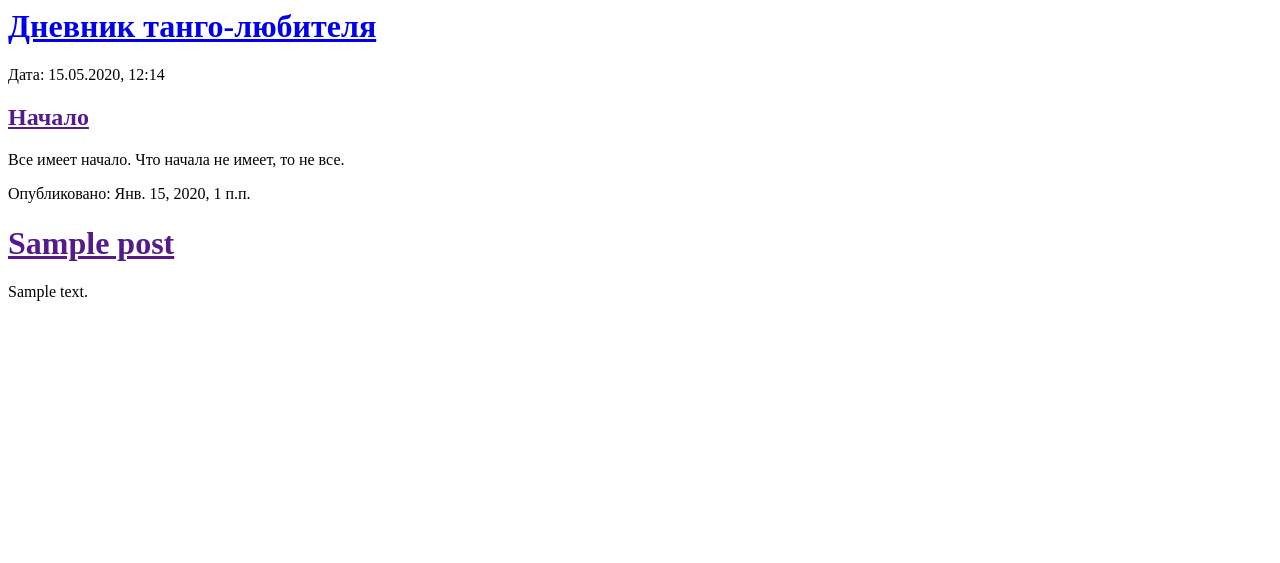
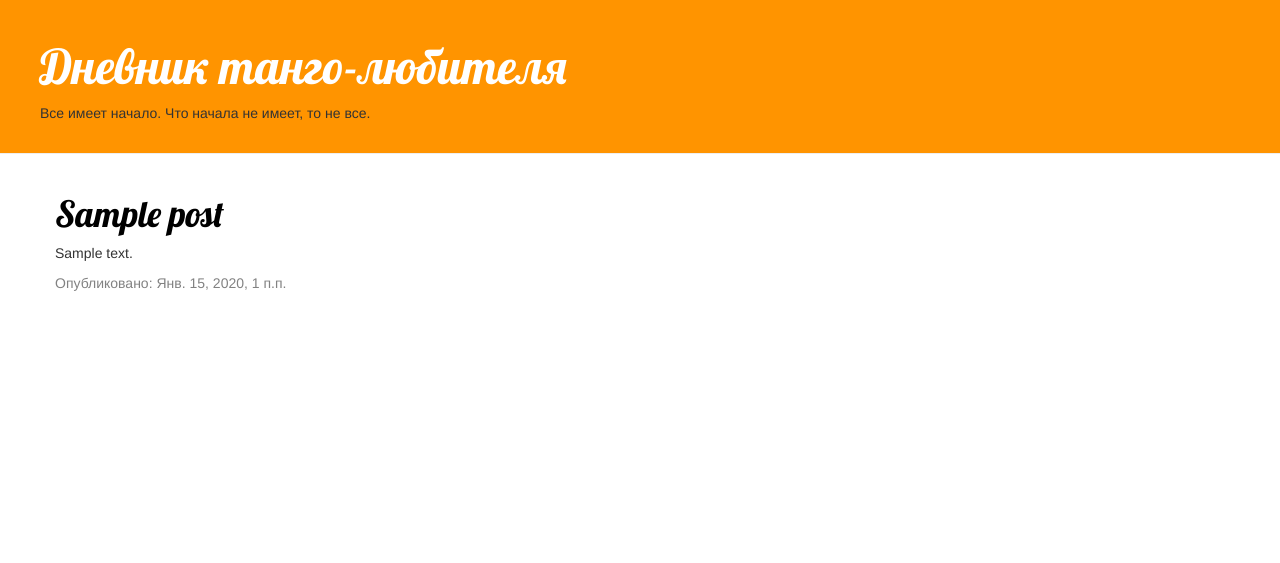
Before and after one commit to django-tango/my-first-blog, a Django app: page / in a window 1280 px wide. Shown: the top 563 px of the page. Run offline with Django 3.2, Linux system fonts and the light colour scheme; tables that the repository leaves empty hold one stand-in row (values such as "Sample post"); some libraries are stand-ins or nearby versions.

Commit message:
Modified CSS

```diff
--- /dev/null
+++ b/blog/static/css/blog.css
@@ -0,0 +1,46 @@
+.page-header {
+    background-color: #ff9400;
+    margin-top: 0;
+    padding: 20px 20px 20px 40px;
+}
+
+.page-header h1, .page-header h1 a, .page-header h1 a:visited, .page-header h1 a:active {
+    color: #ffffff;
+    font-size: 36pt;
+    text-decoration: none;
+}
+
+.content {
+    margin-left: 40px;
+}
+
+h1, h2, h3, h4 {
+    font-family: 'Lobster', cursive;
+}
+
+.date {
+    color: #828282;
+}
+
+.save {
+    float: right;
+}
+
+.post-form textarea, .post-form input {
+    width: 100%;
+}
+
+.top-menu, .top-menu:hover, .top-menu:visited {
+    color: #ffffff;
+    float: right;
+    font-size: 26pt;
+    margin-right: 20px;
+}
+
+.post {
+    margin-bottom: 70px;
+}
+
+.post h1 a, .post h1 a:visited {
+    color: #000000;
+}
--- a/blog/templates/blog/post_list.html
+++ b/blog/templates/blog/post_list.html
@@ -1,26 +1,32 @@
+{% load static %}
 <html>
 <head>
     <title>Дневник танго-любителя</title>
-</head>
+    <link rel="stylesheet" href="//maxcdn.bootstrapcdn.com/bootstrap/3.2.0/css/bootstrap.min.css">
+    <link rel="stylesheet" href="//maxcdn.bootstrapcdn.com/bootstrap/3.2.0/css/bootstrap-theme.min.css">
+    <link href="https://fonts.googleapis.com/css?family=Lobster&subset=latin,cyrillic" rel="stylesheet" type="text/css">
+    <link rel="stylesheet" href="{% static 'css/blog.css' %}">
 <body>
-<div>
+<div class="page-header">
     <h1><a href="/">Дневник танго-любителя</a></h1>
-</div>
-
-<div>
-    <p>Дата: 15.05.2020, 12:14</p>
-    <h2><a href="">Начало</a></h2>
     <p>Все имеет начало. Что начала не имеет, то не все.</p>
 </div>
 
-<div>
-    {% for post in posts %}
-        <div>
-            <p>Опубликовано: {{ post.published_date }}</p>
-            <h1><a href="">{{ post.title }}</a></h1>
-            <p>{{ post.text|linebreaksbr }}</p>
+
+<div class="content container">
+    <div class="row">
+        <div class="col-md-8">
+            {% for post in posts %}
+                <div class="post">
+                    <h1><a href="">{{ post.title }}</a></h1>
+                    <p>{{ post.text|linebreaksbr }}</p>
+                    <div class="date">
+                        <p>Опубликовано: {{ post.published_date }}</p>
+                    </div>
+                </div>
+            {% endfor %}
         </div>
-    {% endfor %}
+    </div>
 </div>
 </body>
 </html>
```
